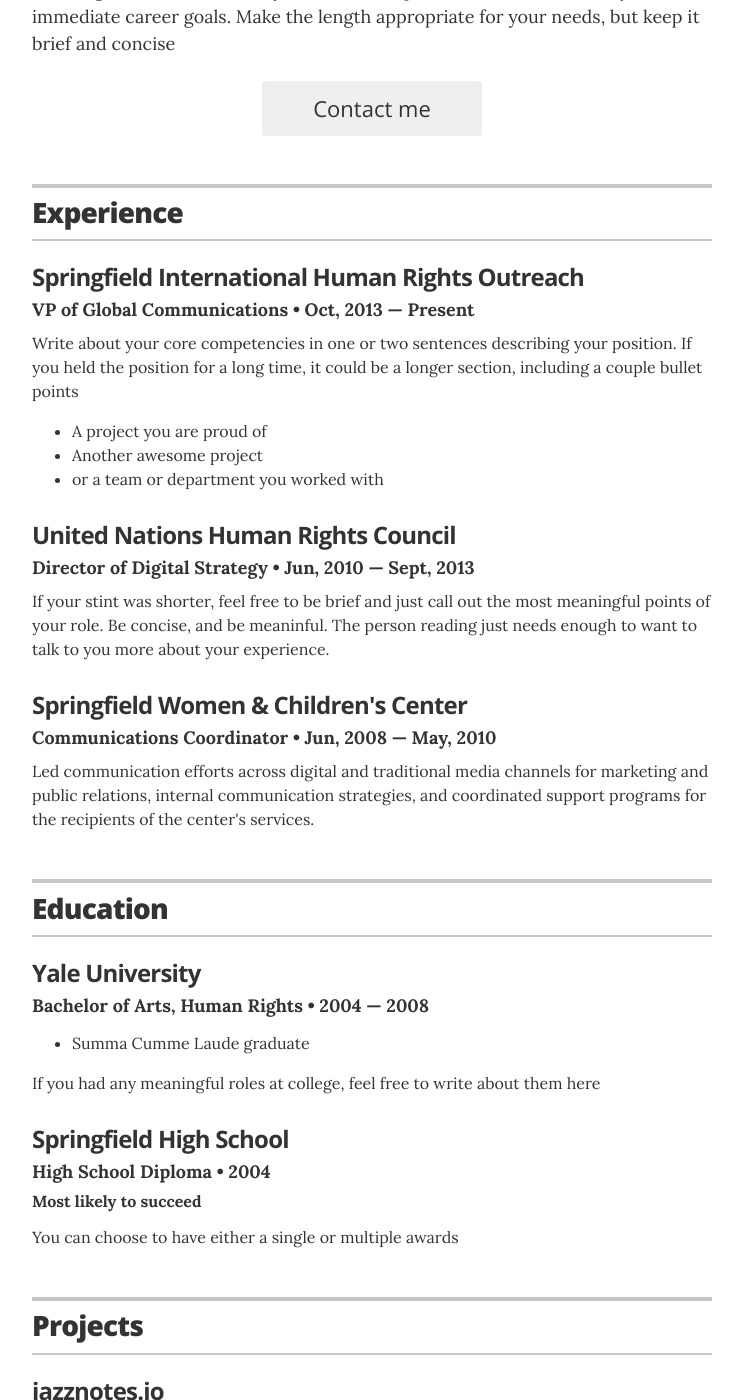
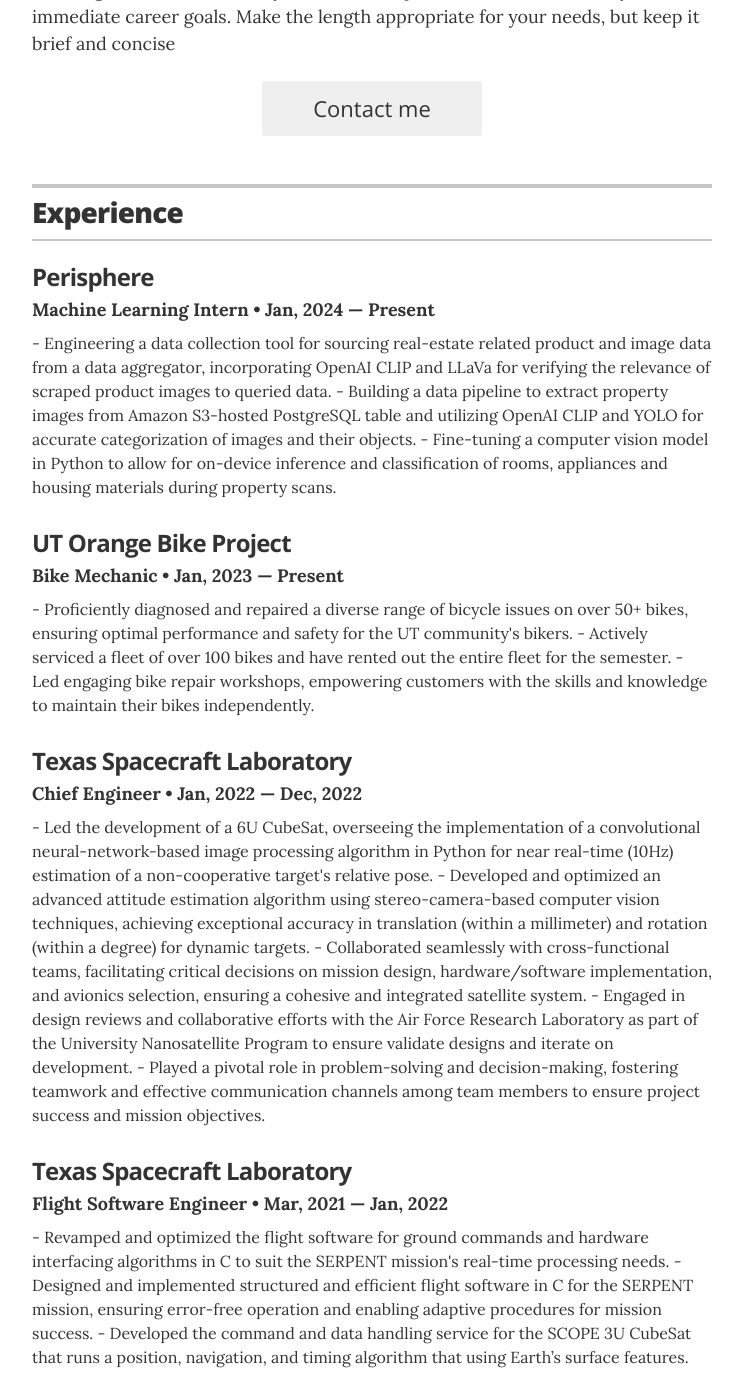
Before and after one commit to rishthak-ut/rishthak-ut.github.io, a Jekyll site: the page built from index.html, in a window 1280 px wide and 1400 px high, scrolled down 337 px. Shown: the whole window, without its empty margins (268-1011 px from the left). Built offline with Jekyll 4.4.1, drawn with Linux system fonts in a browser that asks for light colours; some of the changed text lies outside the part shown.

Commit message:
Added base resume

```diff
--- a/_config.yml
+++ b/_config.yml
@@ -1,6 +1,6 @@
 # Site settings
-title: "Jekyll Resume Template"
-description: "A resume template for Jekyll and GitHub Pages sites."
+title: "Rishi Thakkar Personal Website"
+description: "Rishi Thakkar Personal Website"
 
 # Build settings
 markdown: kramdown
@@ -10,17 +10,17 @@
 
 # Resume settings
 resume_avatar:                  "true"
-resume_name:                    "Lisa M. Simpson"
+resume_name:                    "Rishi Thakkar"
 resume_title:                   "VP of Global Communications"
 
 # used for the contact button in _layouts/resume.html
-resume_contact_email:           "lisasimpson@youremailaddress.com"
+resume_contact_email:           "rish.s.thak@gmail.com"
 
 # the next two items are used for schema itemprops in _layouts/resume.html
-resume_contact_telephone:       "555-7334"
-resume_contact_address:         "742 Evergreen Terrace, Springfield"
+resume_contact_telephone:       "410-422-7975"
+resume_contact_address:         "Austin, TX | Dallas, TX | Bay Area, CA"
 
-resume_header_contact_info:     "742 Evergreen Terrace, Springfield • 555-7334 • lisasimpson@youremailaddress.com"
+resume_header_contact_info:     "410-422-7975 • rish.s.thak@gmail.com"
 display_header_contact_info:    "false"
 
 resume_header_intro: "<p>This is the executive summary. You should write a few brief, concise, and meaningful sentences about yourself from a professional context, and your immediate career goals. Make the length appropriate for your needs, but keep it brief and concise</p>"
@@ -35,24 +35,24 @@
 # comment out to hide
 resume_section_experience:      true
 resume_section_education:       true
-resume_section_projects:        true
+# resume_section_projects:        true
 resume_section_skills:          true
-resume_section_recognition:     true
-resume_section_links:           true
-resume_section_associations:    true
+# resume_section_recognition:     true
+# resume_section_links:           true
+# resume_section_associations:    true
 # resume_section_interests:       true
 
 # Resume social links
 # uncomment the options you wish to display, and add your own URL
 resume_social_links:
-  resume_github_url:            "https://github.com/jglovier/resume-template"
-  resume_twitter_url:           "http://twitter.com/jglovier"
-  resume_dribbble_url:          "https://dribbble.com/jag"
+  resume_github_url:            "https://github.com/rishthak-ut"
+  #resume_twitter_url:           "http://twitter.com/jglovier"
+  #resume_dribbble_url:          "https://dribbble.com/jag"
   # resume_facebook_url:          "insert Facebook URL here"
-  resume_linkedin_url:          "https://www.linkedin.com/in/joelglovier"
+  resume_linkedin_url:          "https://www.linkedin.com/in/rishthak/"
   # resume_instagram_url:         "insert your Instagram URL here"
-  resume_website_url:           "http://joelglovier.com"
-  resume_medium_url:            "https://medium.com/@jglovier"
+  #resume_website_url:           "http://joelglovier.com"
+  resume_medium_url:            "https://medium.com/@rish.s.thak"
 resume_print_social_links:      true
 
 # Design settings
--- a/_data/education.yml
+++ b/_data/education.yml
@@ -1,13 +1,7 @@
 # Degree
-- degree: Bachelor of Arts, Human Rights
-  uni: Yale University
-  year: 2004 &mdash; 2008
-  awards:
-    - award: Summa Cumme Laude graduate
-  summary: If you had any meaningful roles at college, feel free to write about them here
-
-- degree: High School Diploma
-  uni: Springfield High School
-  year: 2004
-  award: Most likely to succeed
-  summary: You can choose to have either a single or multiple awards
+- degree: Bachelor of Science, Electrical and Computer Engineering
+  uni: The Univeristy of Texas at Austin
+  year: Fa 2020 &mdash; Dec 2024
+  # awards:
+  #   - award: Summa Cumme Laude graduate
+  summary: Software Engineering Track
--- a/_data/experience.yml
+++ b/_data/experience.yml
@@ -1,19 +1,59 @@
 # Jobs
 # VP of Global Communications
-- company: Springfield International Human Rights Outreach
-  position: VP of Global Communications
-  duration: Oct, 2013 &mdash; Present
-  summary: Write about your core competencies in one or two sentences describing your position. If you held the position for a long time, it could be a longer section, including a couple bullet points	<ul class="resume-item-list"><li>A project you are proud of</li><li>Another awesome project</li><li>or a team or department you worked with</li></ul>
-
-# Director of Digital Stratgy
-- company: United Nations Human Rights Council
-  position: Director of Digital Strategy
-  duration:  Jun, 2010 &mdash; Sept, 2013
-  summary: If your stint was shorter, feel free to be brief and just call out the most meaningful points of your role. Be concise, and be meaninful. The person reading just needs enough to want to talk to you more about your experience.
+- company: Perisphere
+  position: Machine Learning Intern
+  duration: Jan, 2024 &mdash; Present
+  summary: |
+      - Engineering a data collection tool for sourcing real-estate related product and image data from a data aggregator, incorporating OpenAI CLIP and LLaVa for verifying the relevance of scraped product images to queried data.
+      - Building a data pipeline to extract property images from Amazon S3-hosted PostgreSQL table and utilizing OpenAI CLIP and YOLO for accurate categorization of images and their objects.
+      - Fine-tuning a computer vision model in Python to allow for on-device inference and classification of rooms, appliances and housing materials during property scans.
 
 
-# Communications Coordinator
-- company: Springfield Women & Children's Center
-  position: Communications Coordinator
-  duration:   Jun, 2008  &mdash; May, 2010
-  summary: Led communication efforts across digital and traditional media channels for marketing and public relations, internal communication strategies, and coordinated support programs for the recipients of the center's services.
+- company: UT Orange Bike Project
+  position: Bike Mechanic
+  duration: Jan, 2023 &mdash; Present
+  summary: |
+    - Proficiently diagnosed and repaired a diverse range of bicycle issues on over 50+ bikes, ensuring optimal performance and safety for the UT community's bikers.
+    - Actively serviced a fleet of over 100 bikes and have rented out the entire fleet for the semester.
+    - Led engaging bike repair workshops, empowering customers with the skills and knowledge to maintain their bikes independently.
+
+- company: Texas Spacecraft Laboratory
+  position: Chief Engineer
+  duration: Jan, 2022 &mdash; Dec, 2022
+  summary: |
+    - Led the development of a 6U CubeSat, overseeing the implementation of a convolutional neural-network-based image processing algorithm in Python for near real-time (10Hz) estimation of a non-cooperative target's relative pose.
+    - Developed and optimized an advanced attitude estimation algorithm using stereo-camera-based computer vision techniques, achieving exceptional accuracy in translation (within a millimeter) and rotation (within a degree) for dynamic targets.
+    - Collaborated seamlessly with cross-functional teams, facilitating critical decisions on mission design, hardware/software implementation, and avionics selection, ensuring a cohesive and integrated satellite system.
+    - Engaged in design reviews and collaborative efforts with the Air Force Research Laboratory as part of the University Nanosatellite Program to ensure validate designs and iterate on development.
+    - Played a pivotal role in problem-solving and decision-making, fostering teamwork and effective communication channels among team members to ensure project success and mission objectives.
+
+- company: Texas Spacecraft Laboratory
+  position: Flight Software Engineer
+  duration: Mar, 2021 &mdash; Jan, 2022
+  summary: |
+    - Revamped and optimized the flight software for ground commands and hardware interfacing algorithms in C to suit the SERPENT mission's real-time processing needs.
+    - Designed and implemented structured and efficient flight software in C for the SERPENT mission, ensuring error-free operation and enabling adaptive procedures for mission success.
+    - Developed the command and data handling service for the SCOPE 3U CubeSat that runs a position, navigation, and timing algorithm that using Earth’s surface features.
+
+- company: Rocket Lab (Internship)
+  position: Avionics Software Engineer
+  duration: May, 2022 &mdash; Oct, 2022
+  summary: |
+    - Developed embedded drivers (C++) as part of the flight software, enabling control over critical avionics such as dual GNSS/INS device, radar altimeter, and flight cameras.
+    - Conducted thorough testing of the drivers to ensure optimal performance and reliability, contributing to the program's lifecycle testing.
+    - Implemented code to interface with ground station systems, facilitating seamless communication and data exchange.
+    - Designed efficient code for quick data dumping and parsing at high speeds (200 Hz) from various sensors, streamlining post-flight analysis and testing procedures.
+    - Authored comprehensive test scripts and procedures to validate the drivers, ensuring robustness and accuracy of embedded avionics control and functionality.
+
+- company: Texas Rocket Engineering Lab
+  position: Navigation Responsible Engineer
+  duration: May, 2021 &mdash; May, 2022
+  summary: |
+    - Designed and implemented a navigation algorithm in MATLAB using state-estimation techniques that accurately processes and filters raw IMU data, resulting in precise determination of position, attitude, and velocity for the rocket in real-time.
+
+- company: Texas Rocket Engineering Lab
+  position: Guidance, Navigation, Controls (GNC) Engineer
+  duration: Sep, 2020 &mdash; May, 2021
+  summary: |
+    - Elevated the accuracy of the 6DoF Simulink vehicle simulation by creating a detailed mass model and inertia tensor, contributing to more realistic results in vehicle dynamics and control analysis.
+    - Conducted in-depth computational fluid dynamics analysis on rocket components, leading to the design of a comprehensive drag model.
--- a/_data/interests.yml
+++ b/_data/interests.yml
@@ -1,4 +1,3 @@
 # Interests
-- description: Human rights and world affairs
-- description: Music (baritone saxiphonist)
-- description: Linguistics
+- description: Biking
+- description: Hiking
--- a/_layouts/resume.html
+++ b/_layouts/resume.html
@@ -231,11 +231,6 @@
       <!-- end Print Social Links -->
       {% endif %}
 
-      <footer class="page-footer">
-        <p class="footer-line">Made by <a href="http://twitter.com/jglovier">@jglovier</a>. Fork me on <a href="https://github.com/jglovier/resume-template">GitHub</a>.</p>
-        <p class="footer-line">If this is your live resume, you can modify or remove this part. ;-)</p>
-      </footer>
-
     </div>
 
   </body>
```
Also changed, not shown: _data/associations.yml (+10 -10 lines).
